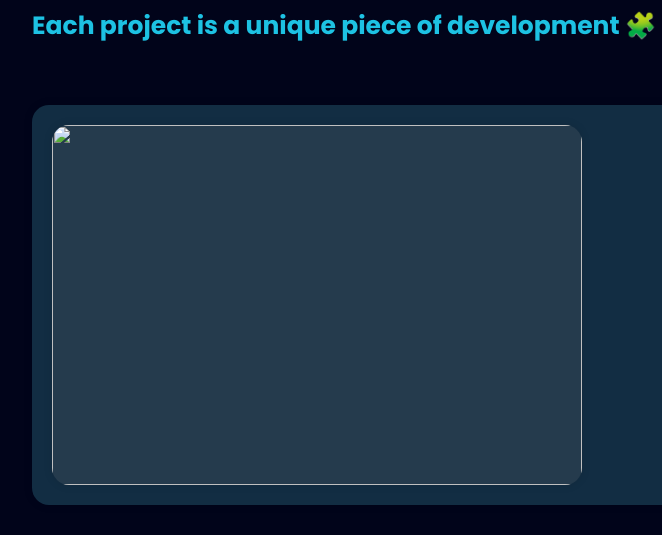
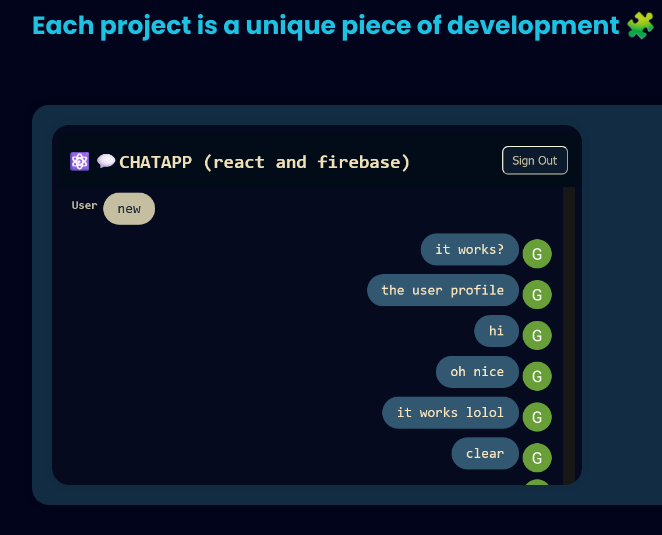
Before and after one commit to Geet2601/E--Portfolio, a website: page index.html in a window 1280 px wide. Shown: the part 1689-2224 px from the top of the page, 113-775 px from the left. Drawn offline with Linux system fonts and the light colour scheme; files that its build step writes are made by us from their sources.

Commit message:
Update index.html

```diff
--- a/index.html
+++ b/index.html
@@ -226,7 +226,7 @@
                 rel="noreferrer"
                 > -->
                 <img class="imagetrans"
-                  src="img/ChatAppHome01.png" />
+                  src="img/ChatApp001.webp" />
                 </a>
             </div>
             <div class="pro__text">
```
